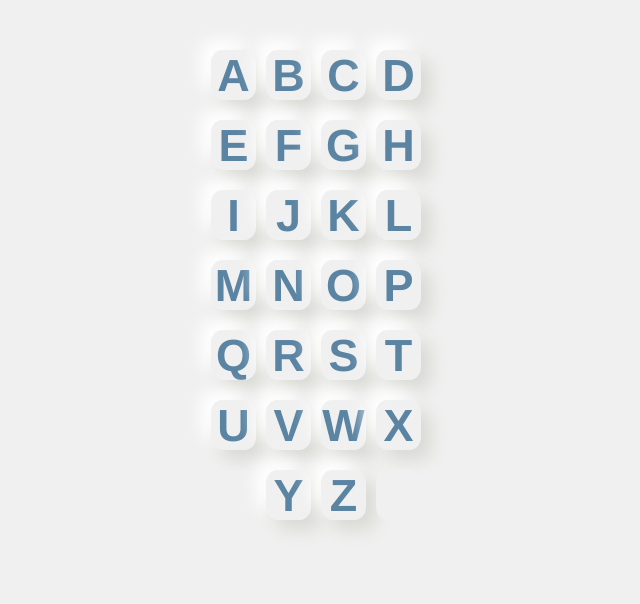
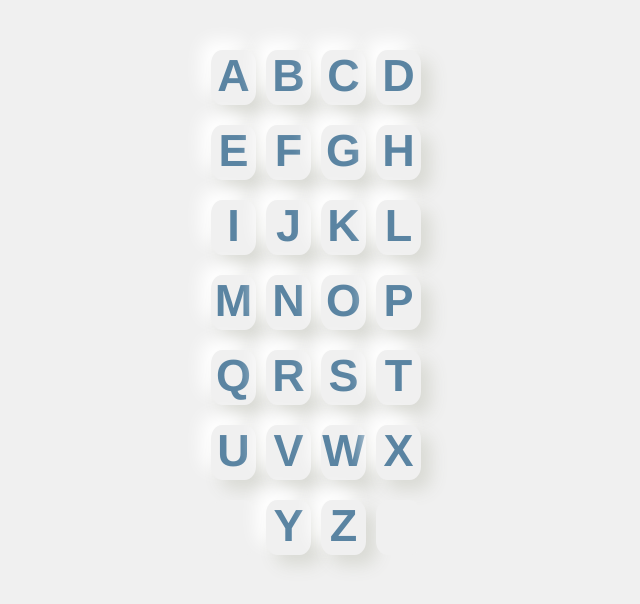
Before and after one commit to mdrikto/abc, a plain HTML site: page index.html in a window 1280 px wide. Shown: the whole page, without its empty margins (324-964 px from the left). Drawn offline with Linux system fonts and the light colour scheme.

Commit message:
Add files via upload

```diff
--- a/index.css
+++ b/index.css
@@ -18,6 +18,7 @@ body
     width: 220px;
     margin: auto;
     margin-top: 40px;
+    margin-bottom: 25px;
     background-color: #f0f0f0;
 }
 .taps
@@ -28,8 +29,8 @@ body
 }
 .taps > div
 {
-    width: 50px;
-    height: 50px;
+    width: 55px;
+    height: 55px;
     flex: 1;
     border-radius: 25%;
     margin: 10px 5px 10px 5px;
```
